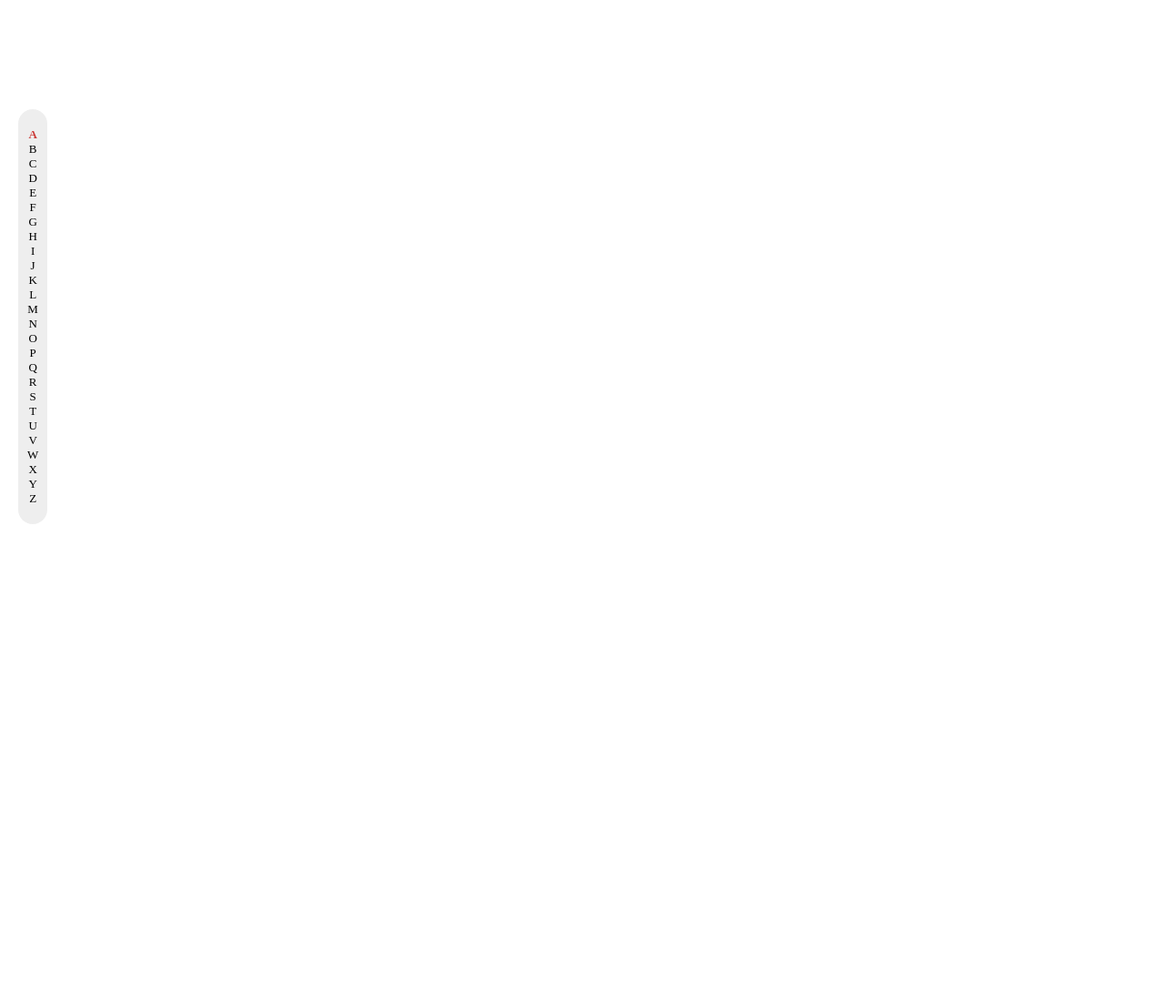
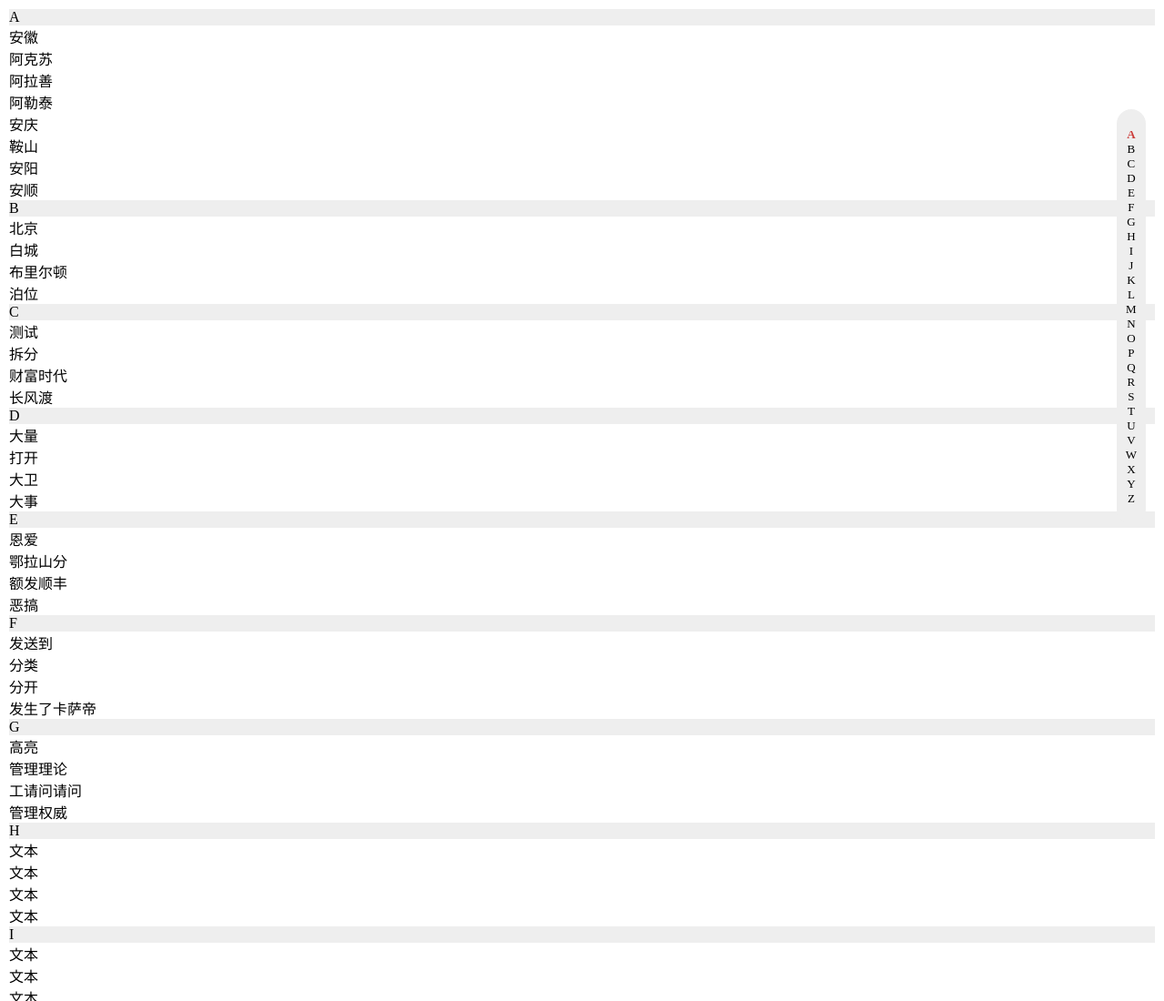
Before and after one commit to birne9/H5_Components, a plain HTML site: page IndexBar/index.html in a window 1280 px wide. Shown: the top 1100 px of the page at 91% size. Before the commit the page ends 800 px from the top, so only its background shows below. Drawn offline with Linux system fonts and the light colour scheme.

Commit message:
渲染城市数据

```diff
--- /dev/null
+++ b/IndexBar/city.css
@@ -0,0 +1,4 @@
+.city{
+    box-sizing: border-box;
+    padding: 10px;
+}
--- /dev/null
+++ b/IndexBar/city.js
@@ -0,0 +1,581 @@
+let cityNode = document.querySelector(".city");
+
+// 1、新增城市节点
+const cityArrs = [
+  {
+    key: "A",
+    city: [
+      {
+        id: "A1",
+        name: "安徽",
+      },
+      {
+        id: "A2",
+        name: "阿克苏",
+      },
+      {
+        id: "A3",
+        name: "阿拉善",
+      },
+      {
+        id: "A4",
+        name: "阿勒泰",
+      },
+      {
+        id: "A5",
+        name: "安庆",
+      },
+      {
+        id: "A6",
+        name: "鞍山",
+      },
+      {
+        id: "A7",
+        name: "安阳",
+      },
+      {
+        id: "A8",
+        name: "安顺",
+      },
+    ],
+  },
+  {
+    key: "B",
+    city: [
+      {
+        id: "B1",
+        name: "北京",
+      },
+      {
+        id: "B2",
+        name: "白城",
+      },
+      {
+        id: "B3",
+        name: "布里尔顿",
+      },
+      {
+        id: "B4",
+        name: "泊位",
+      },
+    ],
+  },
+  {
+    key: "C",
+    city: [
+      {
+        id: "C1",
+        name: "测试",
+      },
+      {
+        id: "C2",
+        name: "拆分",
+      },
+      {
+        id: "C3",
+        name: "财富时代",
+      },
+      {
+        id: "C4",
+        name: "长风渡",
+      },
+    ],
+  },
+  {
+    key: "D",
+    city: [
+      {
+        id: "D1",
+        name: "大量",
+      },
+      {
+        id: "D2",
+        name: "打开",
+      },
+      {
+        id: "D3",
+        name: "大卫",
+      },
+      {
+        id: "D4",
+        name: "大事",
+      },
+    ],
+  },
+  {
+    key: "E",
+    city: [
+      {
+        id: "E1",
+        name: "恩爱",
+      },
+      {
+        id: "E2",
+        name: "鄂拉山分",
+      },
+      {
+        id: "E3",
+        name: "额发顺丰",
+      },
+      {
+        id: "E4",
+        name: "恶搞",
+      },
+    ],
+  },
+  {
+    key: "F",
+    city: [
+      {
+        id: "F1",
+        name: "发送到",
+      },
+      {
+        id: "F2",
+        name: "分类",
+      },
+      {
+        id: "F3",
+        name: "分开",
+      },
+      {
+        id: "F4",
+        name: "发生了卡萨帝",
+      },
+    ],
+  },
+  {
+    key: "G",
+    city: [
+      {
+        id: "G1",
+        name: "高亮",
+      },
+      {
+        id: "G2",
+        name: "管理理论",
+      },
+      {
+        id: "G3",
+        name: "工请问请问",
+      },
+      {
+        id: "G4",
+        name: "管理权威",
+      },
+    ],
+  },
+  {
+    key: "H",
+    city: [
+      {
+        id: "H1",
+        name: "文本",
+      },
+      {
+        id: "H2",
+        name: "文本",
+      },
+      {
+        id: "H3",
+        name: "文本",
+      },
+      {
+        id: "H4",
+        name: "文本",
+      },
+    ],
+  },
+  {
+    key: "I",
+    city: [
+      {
+        id: "I1",
+        name: "文本",
+      },
+      {
+        id: "I2",
+        name: "文本",
+      },
+      {
+        id: "I3",
+        name: "文本",
+      },
+      {
+        id: "I4",
+        name: "文本",
+      },
+    ],
+  },
+  {
+    key: "J",
+    city: [
+      {
+        id: "J1",
+        name: "文本",
+      },
+      {
+        id: "J2",
+        name: "文本",
+      },
+      {
+        id: "J3",
+        name: "文本",
+      },
+      {
+        id: "J4",
+        name: "文本",
+      },
+    ],
+  },
+  {
+    key: "K",
+    city: [
+      {
+        id: "K1",
+        name: "文本",
+      },
+      {
+        id: "K2",
+        name: "文本",
+      },
+      {
+        id: "K3",
+        name: "文本",
+      },
+      {
+        id: "K4",
+        name: "文本",
+      },
+    ],
+  },
+  {
+    key: "L",
+    city: [
+      {
+        id: "L1",
+        name: "文本",
+      },
+      {
+        id: "L2",
+        name: "文本",
+      },
+      {
+        id: "L3",
+        name: "文本",
+      },
+      {
+        id: "L4",
+        name: "文本",
+      },
+    ],
+  },
+  {
+    key: "M",
+    city: [
+      {
+        id: "M1",
+        name: "文本",
+      },
+      {
+        id: "M2",
+        name: "文本",
+      },
+      {
+        id: "M3",
+        name: "文本",
+      },
+      {
+        id: "M4",
+        name: "文本",
+      },
+    ],
+  },
+  {
+    key: "N",
+    city: [
+      {
+        id: "N1",
+        name: "文本",
+      },
+      {
+        id: "N2",
+        name: "文本",
+      },
+      {
+        id: "N3",
+        name: "文本",
+      },
+      {
+        id: "N4",
+        name: "文本",
+      },
+    ],
+  },
+  {
+    key: "O",
+    city: [
+      {
+        id: "O1",
+        name: "文本",
+      },
+      {
+        id: "O2",
+        name: "文本",
+      },
+      {
+        id: "O3",
+        name: "文本",
+      },
+      {
+        id: "O4",
+        name: "文本",
+      },
+    ],
+  },
+  {
+    key: "P",
+    city: [
+      {
+        id: "P1",
+        name: "文本",
+      },
+      {
+        id: "P2",
+        name: "文本",
+      },
+      {
+        id: "P3",
+        name: "文本",
+      },
+      {
+        id: "P4",
+        name: "文本",
+      },
+    ],
+  },
+  {
+    key: "Q",
+    city: [
+      {
+        id: "Q1",
+        name: "文本",
+      },
+      {
+        id: "Q2",
+        name: "文本",
+      },
+      {
+        id: "Q3",
+        name: "文本",
+      },
+      {
+        id: "Q4",
+        name: "文本",
+      },
+    ],
+  },
+  {
+    key: "R",
+    city: [
+      {
+        id: "R1",
+        name: "文本",
+      },
+      {
+        id: "R2",
+        name: "文本",
+      },
+      {
+        id: "R3",
+        name: "文本",
+      },
+      {
+        id: "R4",
+        name: "文本",
+      },
+    ],
+  },
+  {
+    key: "S",
+    city: [
+      {
+        id: "S1",
+        name: "文本",
+      },
+      {
+        id: "S2",
+        name: "文本",
+      },
+      {
+        id: "S3",
+        name: "文本",
+      },
+      {
+        id: "S4",
+        name: "文本",
+      },
+    ],
+  },
+  {
+    key: "T",
+    city: [
+      {
+        id: "T1",
+        name: "文本",
+      },
+      {
+        id: "T2",
+        name: "文本",
+      },
+      {
+        id: "T3",
+        name: "文本",
+      },
+      {
+        id: "T4",
+        name: "文本",
+      },
+    ],
+  },
+  {
+    key: "U",
+    city: [
+      {
+        id: "U1",
+        name: "文本",
+      },
+      {
+        id: "U2",
+        name: "文本",
+      },
+      {
+        id: "U3",
+        name: "文本",
+      },
+      {
+        id: "U4",
+        name: "文本",
+      },
+    ],
+  },
+  {
+    key: "V",
+    city: [
+      {
+        id: "V1",
+        name: "文本",
+      },
+      {
+        id: "V2",
+        name: "文本",
+      },
+      {
+        id: "V3",
+        name: "文本",
+      },
+      {
+        id: "V4",
+        name: "文本",
+      },
+    ],
+  },
+  {
+    key: "W",
+    city: [
+      {
+        id: "W1",
+        name: "文本",
+      },
+      {
+        id: "W2",
+        name: "文本",
+      },
+      {
+        id: "W3",
+        name: "文本",
+      },
+      {
+        id: "W4",
+        name: "文本",
+      },
+    ],
+  },
+  {
+    key: "X",
+    city: [
+      {
+        id: "X1",
+        name: "文本",
+      },
+      {
+        id: "X2",
+        name: "文本",
+      },
+      {
+        id: "X3",
+        name: "文本",
+      },
+      {
+        id: "X4",
+        name: "文本",
+      },
+    ],
+  },
+  {
+    key: "Y",
+    city: [
+      {
+        id: "Y1",
+        name: "文本",
+      },
+      {
+        id: "Y2",
+        name: "文本",
+      },
+      {
+        id: "Y3",
+        name: "文本",
+      },
+      {
+        id: "Y4",
+        name: "文本",
+      },
+    ],
+  },
+  {
+    key: "Z",
+    city: [
+      {
+        id: "Z1",
+        name: "文本",
+      },
+      {
+        id: "Z2",
+        name: "文本",
+      },
+      {
+        id: "Z3",
+        name: "文本",
+      },
+      {
+        id: "Z4",
+        name: "文本",
+      },
+    ],
+  },
+];
+
+for(let i=0;i<cityArrs.length;i++){
+    let divOneNode = document.createElement("div");
+    divOneNode.innerHTML=cityArrs[i].key
+    divOneNode.style.backgroundColor='#eee'
+    cityNode.appendChild(divOneNode);
+
+    for(let j=0;j<cityArrs[i].city.length;j++){
+        let divTwoNode = document.createElement("div");
+        divTwoNode.innerHTML=cityArrs[i].city[j].name
+        cityNode.appendChild(divTwoNode)
+
+    }
+}
--- a/IndexBar/container.css
+++ b/IndexBar/container.css
@@ -0,0 +1,3 @@
+.container{
+    background-color: white;
+}
--- a/IndexBar/index.html
+++ b/IndexBar/index.html
@@ -6,6 +6,7 @@
     <meta name="viewport" content="width=device-width, initial-scale=1.0" />
     <link rel="stylesheet" type="text/css" href="sidebar.css" />
     <link rel="stylesheet" type="text/css" href="container.css" />
+    <link rel="stylesheet" type="text/css" href="city.css" />
     <title>IndexBar</title>
   </head>
   <body>
@@ -13,7 +14,11 @@
       <div class="sidebar">
         <ul></ul>
       </div>
+      <div class="city">
+
+      </div>
     </div>
   </body>
   <script type="text/javascript" src="sidebar.js"></script>
+  <script type="text/javascript" src="city.js"></script>
 </html>
--- a/IndexBar/sidebar.css
+++ b/IndexBar/sidebar.css
@@ -5,7 +5,6 @@
 .sidebar{
     background-color: #eee;
     position: fixed;
-    margin-left: 20px;
     display: flex;
     justify-content: center;
     align-items: center;
@@ -14,6 +13,8 @@
     padding: 20px 10px;
     border-radius: 50px;
     font-size: 13px;
+    right: 20px;
+
 
 
 }
```
